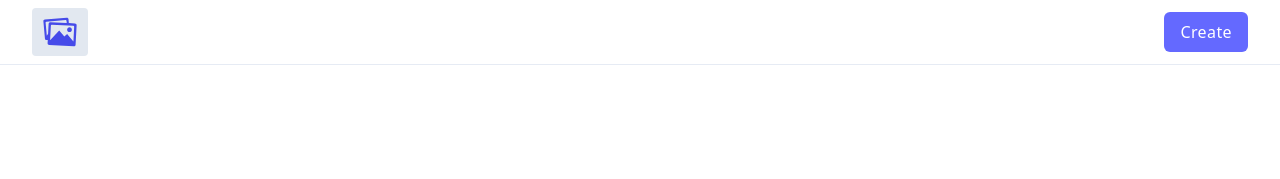
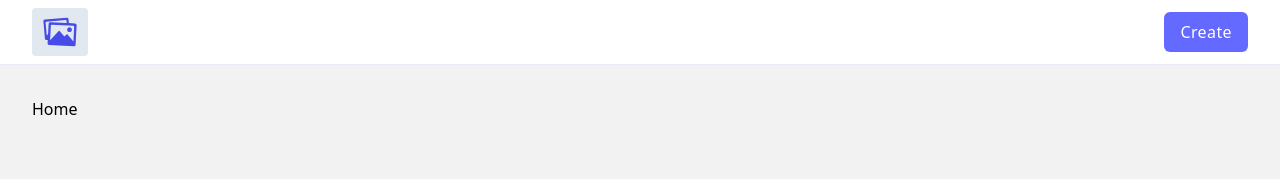
Before and after one commit to AlexanderBorisovVrn/img-gen-ai, a React (Vite) app: page / in a window 1280 px wide. Shown: the top 179 px of the page. Built offline with nearby package versions, Linux system fonts and the light colour scheme.

Commit message:
feat:add routing

```diff
--- a/index.html
+++ b/index.html
@@ -4,7 +4,7 @@
     <meta charset="UTF-8" />
     <link rel="icon" type="image/svg+xml" href="/vite.svg" />
     <meta name="viewport" content="width=device-width, initial-scale=1.0" />
-    <title>Vite + React + TS</title>
+    <title>IMGGenAi</title>
   </head>
   <body>
     <div id="root"></div>
--- a/src/App.tsx
+++ b/src/App.tsx
@@ -14,7 +14,12 @@ export const App: FC<{}> = () => {
           Create
         </Link>
       </header>
-      <main className="sm:p-8 px-4 py-8 w-full"></main>
+      <main className="sm:p-8 px-4 py-8 w-full min-h-[calc(100vh)] bg-[#d1cece44]">
+        <Routes>
+          <Route path= '/' element={<Home/>}/>
+          <Route path= '/create-post' element={<CreatePost/>}/>
+        </Routes>
+      </main>
     </BrowserRouter>
   );
 };
```
